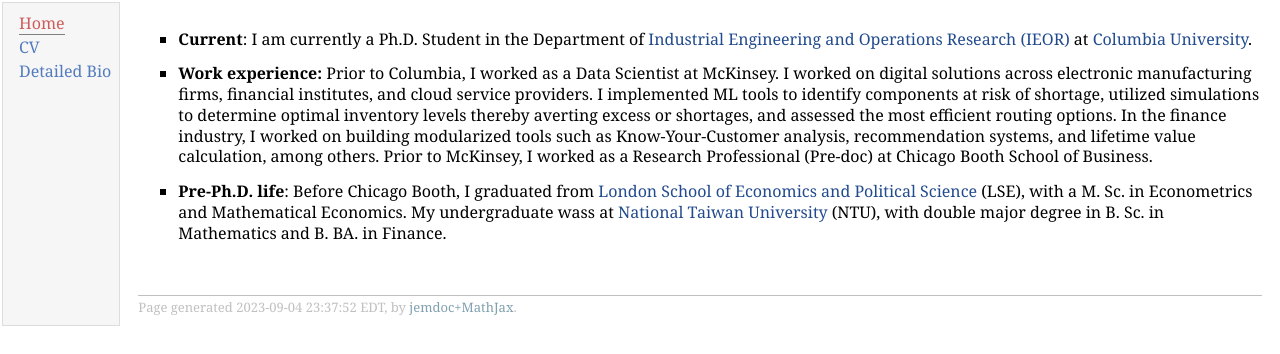
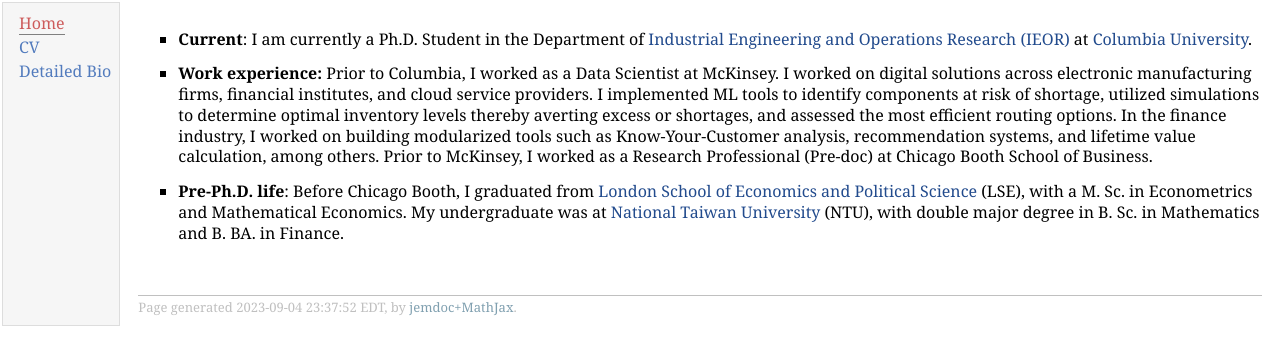
Before and after one commit to yushiouwillylin/yushiouwillylin.github.io, a plain HTML site: page bio.html in a window 1280 px wide. Drawn offline with Linux system fonts and the light colour scheme.

Commit message:
Update bio.html

```diff
--- a/bio.html
+++ b/bio.html
@@ -32,7 +32,7 @@ as Know-Your-Customer analysis, recommendation systems, and lifetime value calcu
 </ul>
 <ul>
 <li><p><b>Pre-Ph.D. life</b>: Before Chicago Booth, I graduated from <a href="https://lse.ac.uk/economics" target=&ldquo;blank&rdquo;>London School of Economics and Political Science</a> (LSE), with a M.
-Sc. in Econometrics and Mathematical Economics</a>. My undergraduate wass at <a href="https://www.ntu.edu.tw/english/" target=&ldquo;blank&rdquo;>National Taiwan University</a> (NTU), with double major degree in B. Sc. in Mathematics and B. BA. in Finance.
+Sc. in Econometrics and Mathematical Economics</a>. My undergraduate was at <a href="https://www.ntu.edu.tw/english/" target=&ldquo;blank&rdquo;>National Taiwan University</a> (NTU), with double major degree in B. Sc. in Mathematics and B. BA. in Finance.
 </p>
 </li>
 </ul>
```
